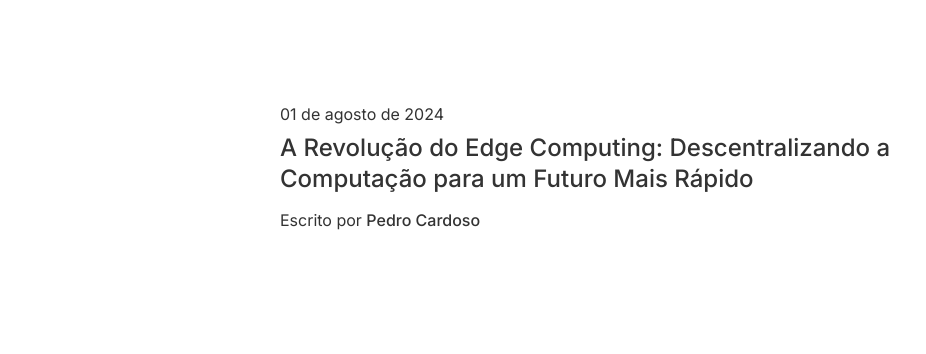
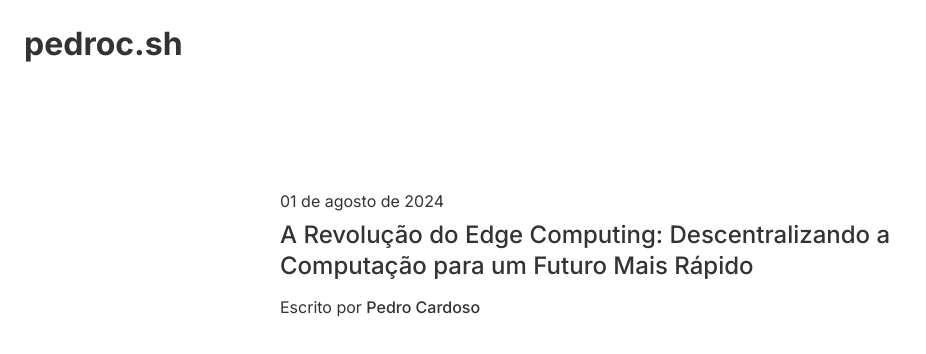
Before and after one commit to pedrocsh/blog, a Next.js app: page / in a window 1280 px wide. Shown: the top 354 px of the page, without its empty margins (0-926 px from the left). Built offline with nearby package versions, Linux system fonts and the light colour scheme.

Commit message:
create navbar

```diff
--- /dev/null
+++ b/src/app/components/navbar/index.tsx
@@ -0,0 +1,10 @@
+import Link from 'next/link';
+import styles from './styles.module.css';
+
+export function Navbar() {
+  return (
+    <nav className={styles.navbar}>
+      <Link href="/">pedroc.sh</Link>
+    </nav>
+  );
+}
--- /dev/null
+++ b/src/app/components/navbar/styles.module.css
@@ -0,0 +1,16 @@
+.navbar {
+  display: flex;
+  align-items: center;
+  padding: 24px;
+  max-width: 1280px;
+  margin: 0 auto;
+}
+
+.navbar a {
+  font-size: 32px;
+  font-weight: 700;
+}
+
+.navbar a:hover {
+  text-decoration: underline;
+}
--- a/src/app/page.tsx
+++ b/src/app/page.tsx
@@ -1,15 +1,19 @@
 import styles from './styles/page.module.css';
 import { getAllPosts } from '../lib/api';
 import { Article } from './components/article';
+import { Navbar } from './components/navbar';
 
 export default function Home() {
   const posts = getAllPosts();
 
   return (
-    <main className={styles.posts}>
-      {posts.map(post => (
-        <Article key={post.slug} {...post} />
-      ))}
-    </main>
+    <>
+      <Navbar />
+      <main className={styles.posts}>
+        {posts.map(post => (
+          <Article key={post.slug} {...post} />
+        ))}
+      </main>
+    </>
   );
 }
--- a/src/app/posts/[slug]/page.tsx
+++ b/src/app/posts/[slug]/page.tsx
@@ -1,9 +1,9 @@
-import Image from 'next/image';
 import { getPostBySlug } from '../../../lib/api';
 import markdownToHtml from '../../../lib/markdown-to-html';
 import { PostBody } from '../../components/post-body';
 import { PostHeader } from '../../components/post-header';
 import { PostFooter } from '../../components/post-footer';
+import { Navbar } from '../../components/navbar';
 
 type Params = {
   params: {
@@ -17,6 +17,7 @@ export default async function Post({ params }: Params) {
 
   return (
     <>
+      <Navbar />
       <PostHeader {...post} />
       <PostBody content={content} />
       <PostFooter author={post.author} />
```
